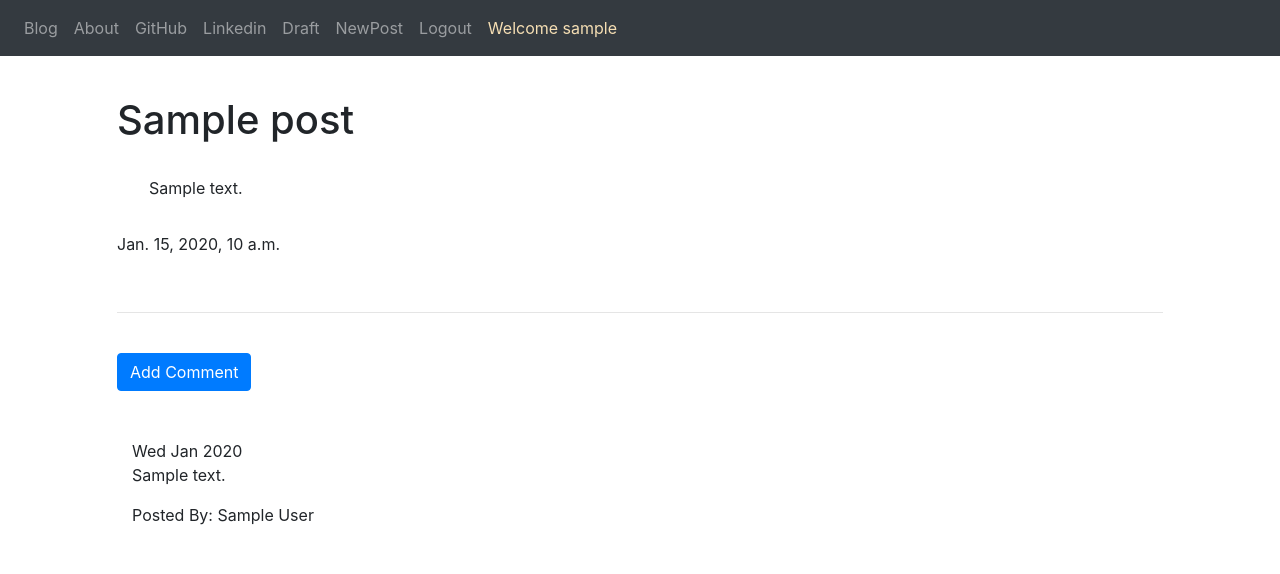
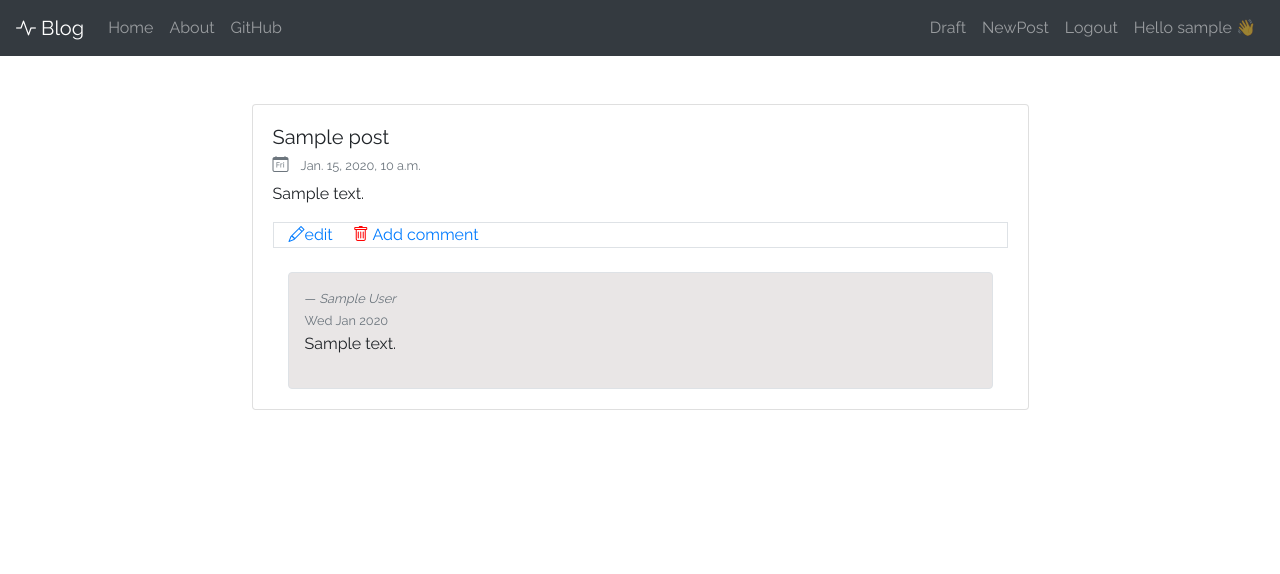
Before and after one commit to Tsirimaholy/BlogProject, a Django app: page /post/1/ in a window 1280 px wide. Shown: the top 574 px of the page. Run offline with Django 3.2, Linux system fonts and the light colour scheme; a user stored in the database is signed in; tables that the repository leaves empty hold one stand-in row (values such as "Sample post"); some libraries are stand-ins or nearby versions.

Commit message:
:lipstick:feat: Update style

```diff
--- /dev/null
+++ b/blog/static/css/post_detail.css
@@ -0,0 +1,3 @@
+.comment-content{
+    background: #e9e6e6;
+}
--- /dev/null
+++ b/blog/static/css/post_list.css
@@ -0,0 +1,14 @@
+*,body{
+    font-family: 'Raleway', sans-serif ;
+}
+.post_list {
+    border-radius: 10px;
+    width: 500px;
+    box-shadow: 1px 2px 8px 0 gray;
+    padding: 2em;
+    margin: 2em;
+}
+
+.user_hello {
+    color: wheat;
+}
--- a/blog/templates/blog/base.html
+++ b/blog/templates/blog/base.html
@@ -2,30 +2,39 @@
 {% load static %}
 <html lang="en">
 <head>
+    <link rel="stylesheet" type="text/css" href="../../static/css/post_list.css"/>
     <meta charset="UTF-8">
     <title>Title</title>
-    {#bootstrap#}
-{#    <link rel="stylesheet" href="" type="text/css">#}
-    <link rel="stylesheet" type="text/css" href="{% static 'Library&Framework/bootstrap-4.5.3-dist/css/bootstrap.css' %}">
-    {#fontawesome#}
-    <script src="{% static 'Library&Framework/fontawesome-free-5.15.3-web/js/all.min.js' %}"></script>
+    <link rel="preconnect" href="https://fonts.googleapis.com">
+    <link rel="preconnect" href="https://fonts.gstatic.com" crossorigin>
+    <link href="https://fonts.googleapis.com/css2?family=Raleway&display=swap" rel="stylesheet">
+    <link rel="stylesheet" href="{% static 'css/post_detail.css' %}">
+    <link rel="stylesheet" href="{% static 'css/post_list.css' %}">
+    <link rel="stylesheet" type="text/css"
+          href="{% static 'Library&Framework/bootstrap-4.5.3-dist/css/bootstrap.css' %}">
+    <script src="{% static 'Library&Framework/bootstrap-4.5.3-dist/jquery.min.js' %}"></script>
+    <script src="{% static 'Library&Framework/bootstrap-4.5.3-dist/js/bootstrap.bundle.js' %}"></script>
+    <link rel="stylesheet"
+          href="{% static 'Library&Framework/node_modules/bootstrap-icons/font/bootstrap-icons.css' %}">
 </head>
 <body>
-
-<nav class="navbar navbar-expand-sm bg-dark navbar-dark mb-2">
-    <ul class="navbar-nav">
-        <li class="nav-item">
-            <a class="nav-link" href="{% url 'blog:post_list' %}">Blog<i class="fas fa-blog "
-                                                                         style="color: blue"></i></a>
+{# navbar #}
+<nav class="navbar navbar-expand-sm bg-dark navbar-dark mb-5">
+    <a class="navbar-brand" href="{% url 'blog:post_list' %}"><em class="bi-activity"></em> Blog</a>
+    <button class="navbar-toggler" type="button" data-toggle="collapse" data-target="#navbarSupportedContent"
+            aria-controls="navbarSupportedContent" aria-expanded="false" aria-label="Toggle navigation">
+        <span class="navbar-toggler-icon"></span>
+    </button>
+    <div class="collapse navbar-collapse" id="navbarSupportedContent">
+        <ul class="navbar-nav mr-auto">
+            <li id="home" class="nav-item ">
+                <a href="{% url 'blog:post_list' %}" class="nav-link ">Home</a>
             </li>
             <li class="nav-item">
                 <a href="{% url 'blog:about' %}" class="nav-link">About</a>
             </li>
             <li class="nav-item">
-            <a href="#" class="nav-link">GitHub</a>
-        </li>
-        <li class="nav-item">
-            <a href="#" class="nav-link">Linkedin</a>
+                <a href="https://github.com/Tsirimaholy" target="_blank" class="nav-link">GitHub</a>
             </li>
         </ul>
         <ul class="navbar-nav navbar-right ">
@@ -40,7 +49,7 @@
                     <a href="{% url 'logout' %}" class="nav-link">Logout</a>
                 </li>
                 <li class="nav-item">
-                <a class="nav-link" style="color:wheat">Welcome {{ user.username }}</a>
+                    <a class="nav-link user_hello">Hello {{ user.username }} 👋</a>
                 </li>
             {% else %}
                 <li class="nav-item">
@@ -48,7 +57,10 @@
                 </li>
             {% endif %}
         </ul>
+    </div>
+
 </nav>
+{# post list#}
 <div class="container">
 
     {% block content %}
--- a/blog/templates/blog/post_detail.html
+++ b/blog/templates/blog/post_detail.html
@@ -1,29 +1,32 @@
 {% extends "blog/base.html" %}
 {% block content %}
-    <div class="detail container " style="padding: 2em">
-        <h1 class="post-title">{{ post.title }}</h1>
-        <div class="postcontent" style="margin:2em" class="container">{{ post.text|safe|linebreaksbr }}</div>
+    <div class="card" style="width: 70%;margin: auto">
+        <div class="card-body">
+            <h5 class="card-title post-title">{{ post.title }}</h5>
+            <h6 class="card-subtitle mb-2 text-muted">
                 {% if post.published_date %}
-            <div class="date post-date" style="margin: 1em 1em 1em 0;">{{ post.published_date }}</div>
+                    <em class="bi-calendar-day mr-2"></em>
+                    <span class="text-muted small">{{ post.published_date }}</span>
                 {% else %}
-            <a href="{% url 'blog:post_publish' pk=post.pk %}" class="btn btn-primary">Publish</a>
+                    <a href="{% url 'blog:post_publish' pk=post.pk %}" class="card-link">Publish</a>
                 {% endif %}
+            </h6>
+            <p class="card-text">{{ post.text|safe|linebreaksbr }}</p>
+            <div class="container-fluid border">
                 {% if user.is_authenticated %}
                     <a href="{% url 'blog:post_edit' pk=post.pk %}" style="text-decoration: none">
-                <span class="fas fa-pencil-alt"></span>
+                        <span class="bi-pencil">edit</span>
                     </a>
                     <a href="{% url 'blog:post_remove' pk=post.pk %} " style="margin-left: 1em; " class="link">
-                <span class="fas fa-trash " style="color: red"></span>
+                        <span class="bi-trash" style="color: red"></span>
                     </a>
                 {% endif %}
-        <hr>
-        <a href="{% url 'blog:add_comment_to_post' pk=post.pk %}" class="btn btn-primary my-4">Add Comment</a>
-        <div class="container">
+                <a href="{% url 'blog:add_comment_to_post' pk=post.pk %}" class="card-link">Add comment</a>
+            </div>
+            <div class="container comments">
                 {% for comment in post.comments.all %}
                     <br>
                     {% if user.is_authenticated or comment.approved_comment %}
-                    {{ comment.created_date|date:'D M Y' }}
-
                         {% if not comment.approved_comment %}
                             <a href="{% url 'blog:comment_remove' pk=comment.pk %}"
                                style="text-decoration: none;margin-left: 1em;">
@@ -33,12 +36,18 @@
                                 <span class="fas fa-check " style="color: green"></span>
                             </a>
                         {% endif %}
+                        <div class="comment-content border rounded p-3">
+                            <footer class="blockquote-footer"><cite
+                                    title="Source Title">{{ comment.author }}</cite></footer>
+                            <span class="text-muted small">{{ comment.created_date|date:'D M Y' }}</span>
                             <p>{{ comment.text|safe|linebreaksbr }}</p>
-                    <p>Posted By: {{ comment.author }}</p>
+                        </div>
                     {% endif %}
                 {% empty %}
                     <p>No Comments</p>
                 {% endfor %}
             </div>
         </div>
+    </div>
+
 {% endblock %}
```
Also changed, not shown: blog/templates/blog/post_list.html (+8 -7 lines). Lines whose indentation alone changed are shown as unchanged.
